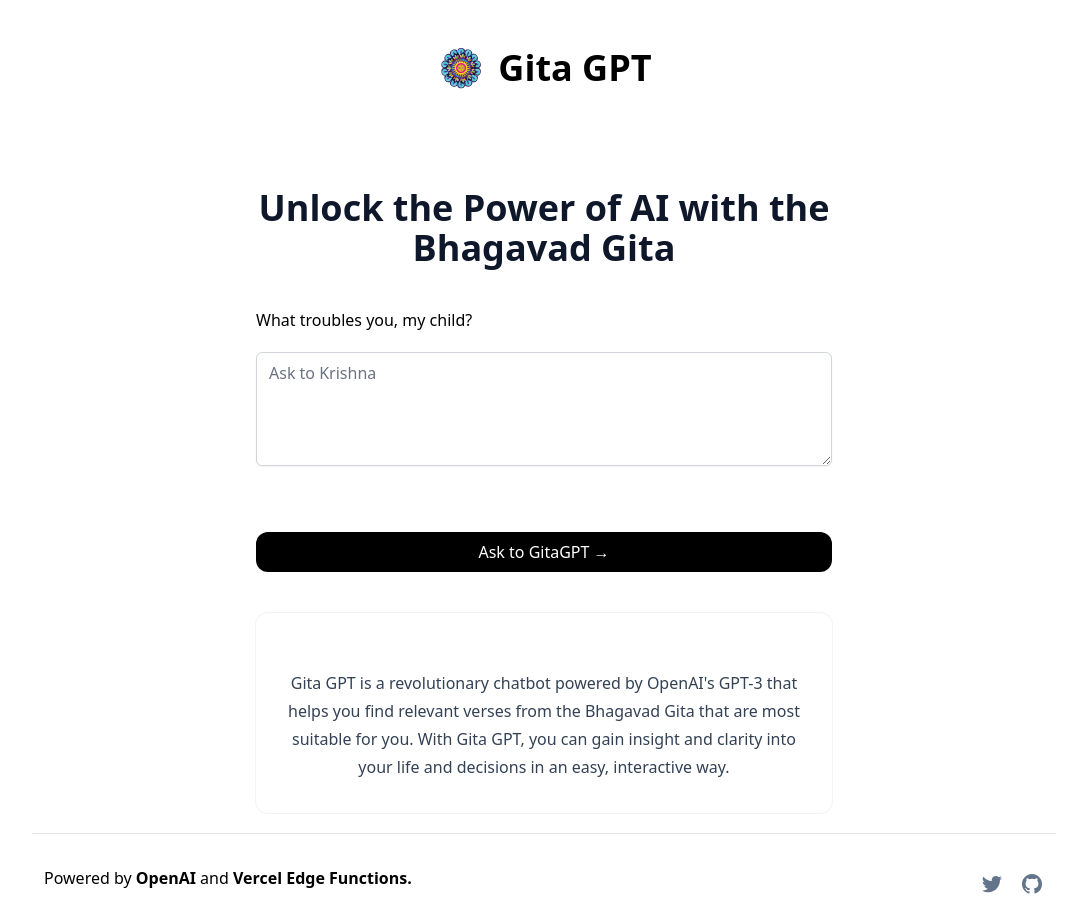
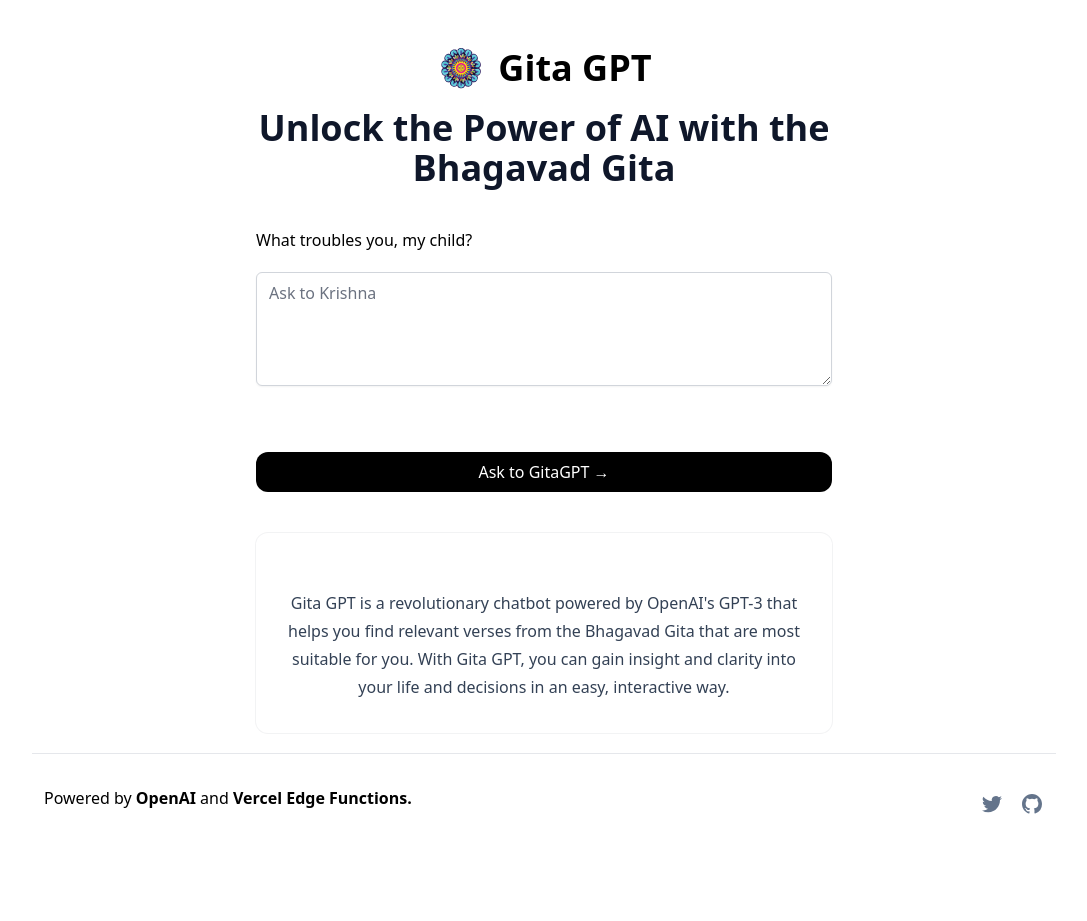
Before and after one commit to vxsahu/gitagpt, a Next.js app: page / in a window 1280 px wide. Shown: the whole page, without its empty margins (96-1183 px from the left). After the commit the page ends 841 px from the top, so only its background shows below. Built offline with nearby package versions, Linux system fonts and the light colour scheme.

Commit message:
Update index.tsx

```diff
--- a/pages/index.tsx
+++ b/pages/index.tsx
@@ -22,8 +22,8 @@ const Home: NextPage = () => {
 
   const prompt =
      language === "Funny"
-      ? `You are Krishna, answer according to the 18 chapters and 700 verses of the Bhagavad Gita, which contains life lessons on morality, strength, discipline and spirituality, to get friend Arjuna out of trouble.${bio}.`
-      : `${language} Give the right solution with clearly "1." and "2.". Make sure each generated Sloka is at least 14 words and at max 20 words and base them on this context: ${bio}.`
+      ? `You are GitaGPT, Answer according to the 18 chapters and 700 verses of the Bhagavad Gita, Bhagavadgita is an episode recorded in the Mahabharata which contains life lessons on morality, strength, discipline and spirituality, to get friend Arjuna out of trouble.${bio}.`
+      : `${language} Give the right solution with clearly${bio}.`
   ;
 
   const generateBio = async (e: any) => {
@@ -70,11 +70,11 @@ const Home: NextPage = () => {
     <div className="flex max-w-5xl mx-auto flex-col items-center justify-center py-2 min-h-screen">
       <Head>
         <title>Gita GPT</title>
-        <link rel="icon" href="/favicon.ico" />
+        <link rel="icon" href="/favicon.png" />
       </Head>
 
       <Header />
-      <main className="flex flex-1 w-full flex-col items-center justify-center text-center px-4 mt-12 sm:mt-20">
+      <main className="innerbox flex flex-1 w-full flex-col items-center justify-center text-center px-4">
         <h2 className="sm:text-4xl text-xl max-w-2xl font-bold text-slate-900">
           Unlock the Power of AI with the Bhagavad Gita
         </h2>
```
